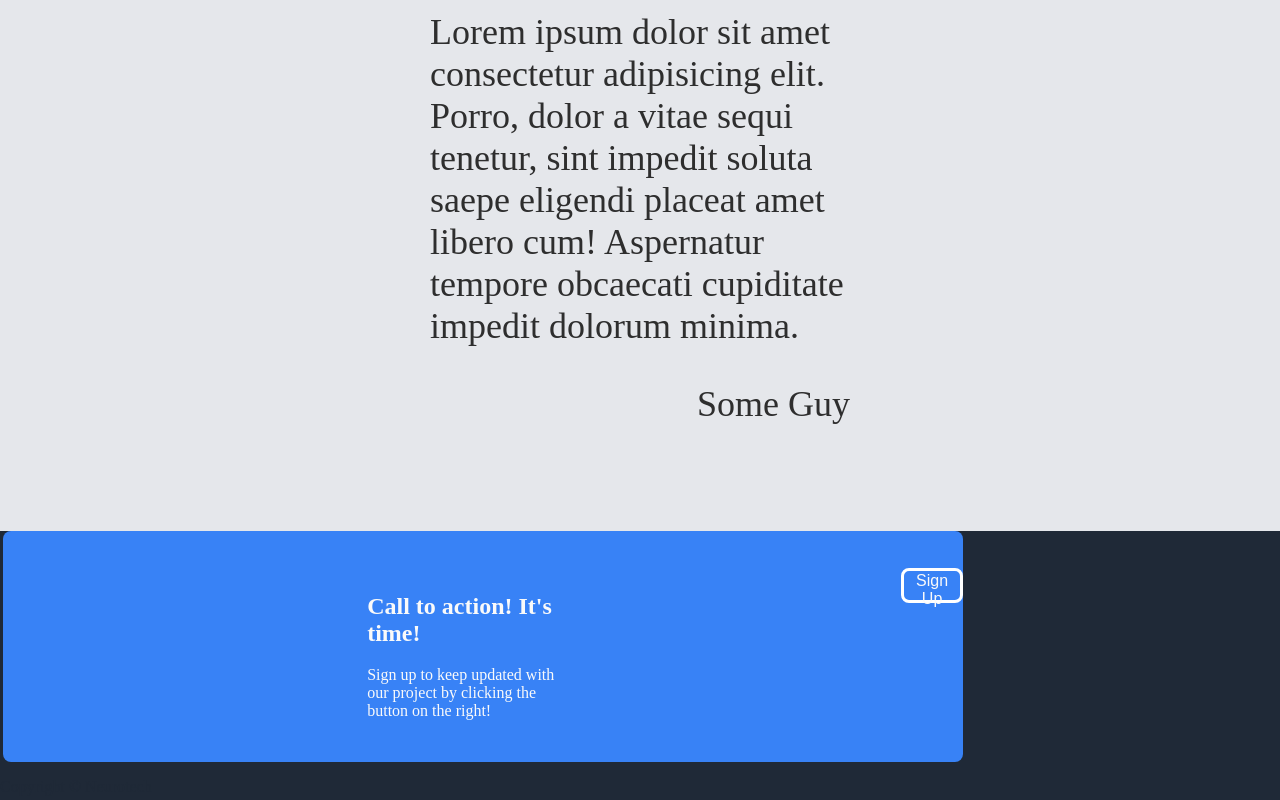
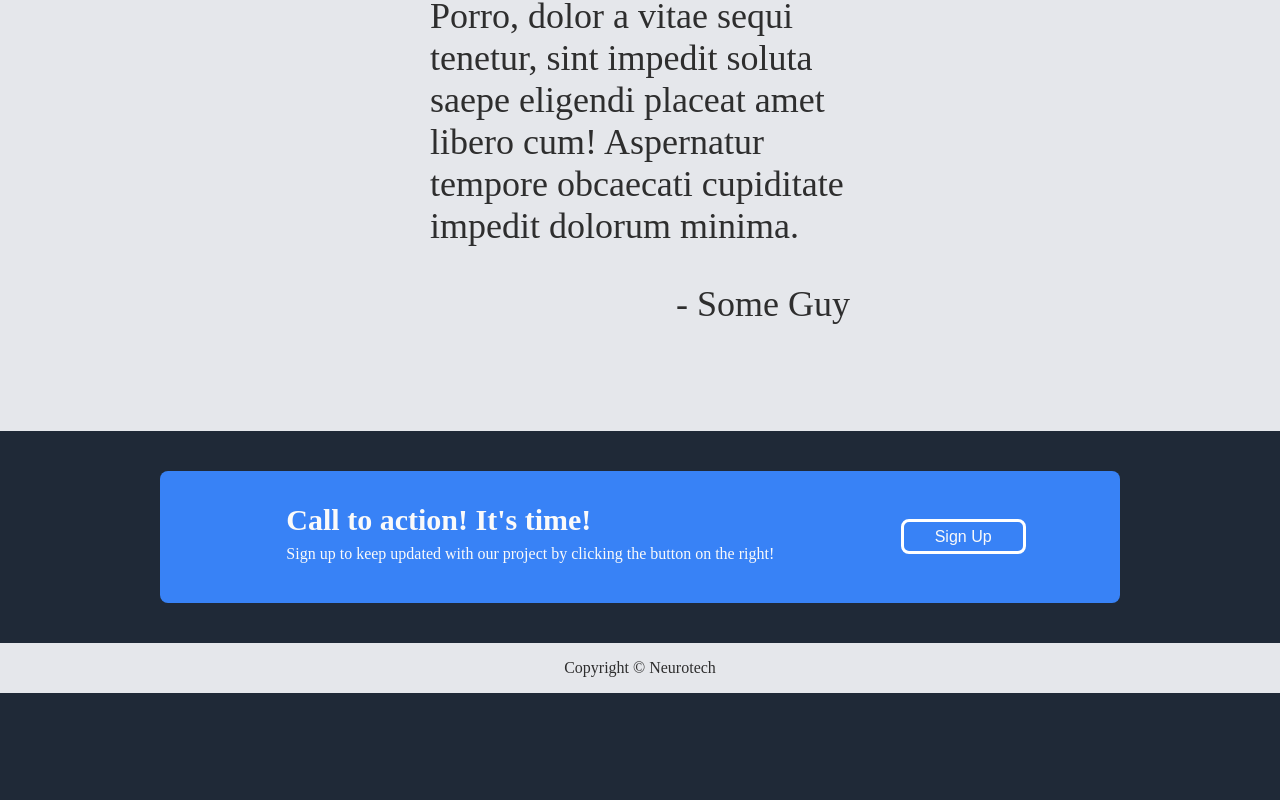
Before and after one commit to citrusdeer956/odin-landing-page, a plain HTML site: page index.html in a window 1280 px wide. Shown: the part 1228-2028 px from the top of the page. After the commit the page ends 1921 px from the top, so only its background shows below. Drawn offline with Linux system fonts and the light colour scheme.

Commit message:
Added footer. Fixed Action Button.

```diff
--- a/index.html
+++ b/index.html
@@ -55,23 +55,25 @@
 
     <!-- SECTION 3 -->
     <div class="section3">
-        <blockquote>Lorem ipsum dolor sit amet consectetur adipisicing elit. Porro, dolor a vitae sequi tenetur, sint impedit soluta saepe eligendi placeat amet libero cum! Aspernatur tempore obcaecati cupiditate impedit dolorum minima. <p>Some Guy</p></blockquote>
+        <blockquote>Lorem ipsum dolor sit amet consectetur adipisicing elit. Porro, dolor a vitae sequi tenetur, sint impedit soluta saepe eligendi placeat amet libero cum! Aspernatur tempore obcaecati cupiditate impedit dolorum minima. <p>- Some Guy</p></blockquote>
         </div>
 
     <!-- SECTION 4-->
     <div class="section4">
-        <div class="calltoaction">
+        <div class="section4-container">
+        <div class="action-text">
             <h2>Call to action! It's time!</h2>
             <p>Sign up to keep updated with our project by clicking the button on the right!</p>
         </div>
+        <div class="submit-container">
         <button class="submit v2">Sign Up</button>
     </div>
+    </div>
+</div>
 
     <!--FOOTER-->
         <footer>
-            <div class="container">
             <p>Copyright © Neurotech</p>
-            </div>
         </footer>
     </div>
 
--- a/style.css
+++ b/style.css
@@ -81,7 +81,7 @@ nav ul {
 .section1{
     display: flex;
     align-items: center;
-    padding: 50px;
+    padding: 0 50px;
     background-color: #1f2937;
 }
 
@@ -116,6 +116,11 @@ nav ul {
     height: 35px;
     border: transparent;
     margin: 5px 0 5px 0;
+}
+
+.submit:hover{
+    background-color: #87a0c9;
+    color: #2e2e2e;
 }
 
 .container-right {
@@ -196,6 +201,13 @@ blockquote p {
 }
 
 .section4 {
+    display: flex;
+    justify-content: center;
+    align-items: center;
+    padding: 2.5em 0;
+}
+
+.section4-container {
     background-color: #3882f6;
     width: 60em;
     padding: 2em 0;
@@ -203,32 +215,43 @@ blockquote p {
     display: flex;
     flex-direction: row;
     justify-content: space-evenly;
-    margin: 0 0.2em;
+    margin: 0 2em;
 }
 
-.calltoaction{
+.action-text{
     display: flex;
     flex-direction: column;
     justify-content: center;
     color: #fafafa;
-    margin: 10px 300px;
-    padding: 0 2em 0 4em;
+    padding: 0 2em 0 2em;
 }
 
-.calltoaction h2+p {
+.action-text h2 {
     margin: 0;
+    font-size: 30px;
+}
+
+.action-text p {
+    margin: 0.5em 0;
+}
+
+.submit-container {
+    display: flex;
+    justify-content: center;
+    align-items: center;
+}
+
+footer {
+    background-color: #e5e7eb;
+    display: flex;
+    align-items: center;
+    justify-content: center;
     flex-direction: column;
 }
 
-footer {
-    width: auto;
-    height: auto;
-}
-
 footer p{
-    display: inline-block;
     text-align: center;
-    color:#1f2937;
+    color:#2e2e2e;
 }
 
 .v2 {
```
